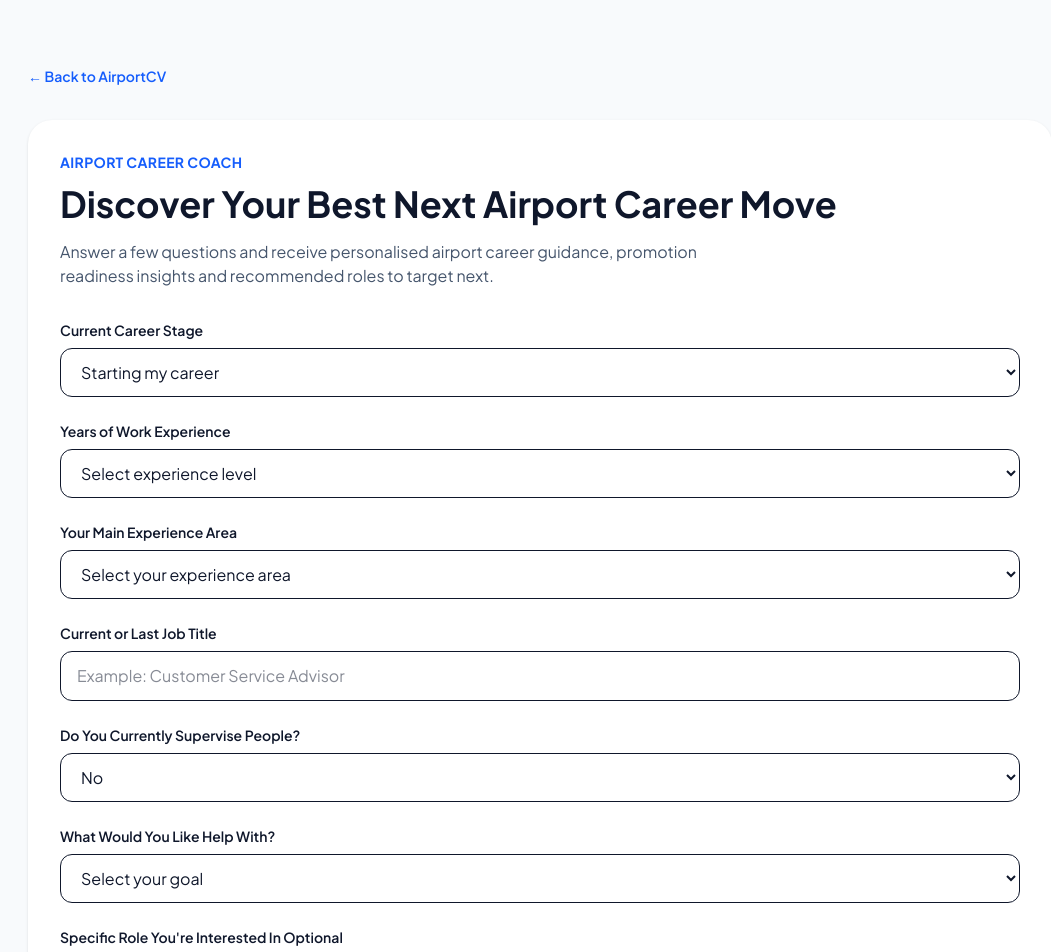
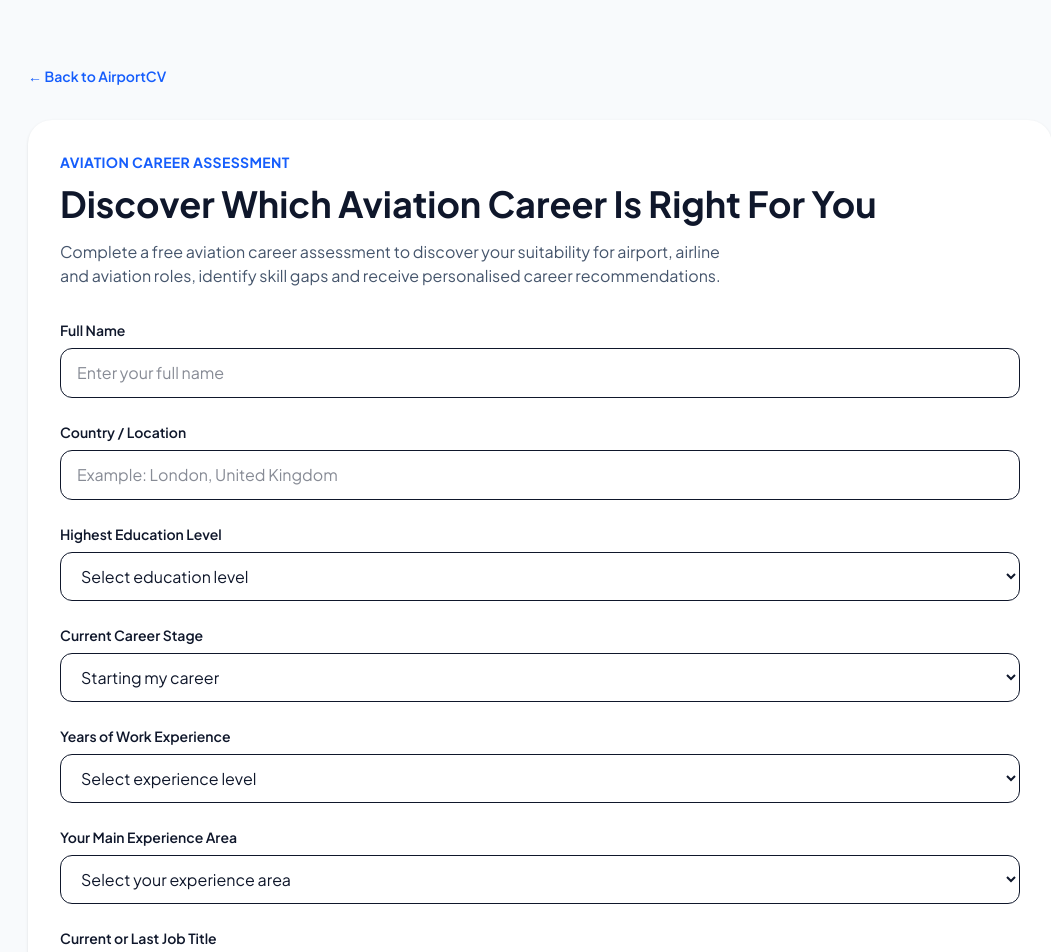
Before and after one commit to jjayakumaraero-eng/airportcv-web, a Next.js app: page /career-coach in a window 1280 px wide. Shown: the top 952 px of the page, without its empty margins (100-1151 px from the left). Built offline with nearby package versions, Linux system fonts and the light colour scheme.

Commit message:
Reposition career coach as aviation career assessment

```diff
--- a/app/career-coach/page.tsx
+++ b/app/career-coach/page.tsx
@@ -5,16 +5,29 @@
 
 const roles = [
   "Passenger Service Agent",
+  "Check-in Agent",
+  "Boarding Gate Agent",
+  "Lounge Agent",
   "Ramp Agent",
   "Baggage Handler",
   "Airport Security Officer",
   "Flight Dispatcher",
   "Load Controller",
-  "Other",
+  "Cabin Crew",
+  "Pilot",
+  "Aircraft Maintenance Engineer",
+  "Aircraft Technician",
+  "Cargo Agent",
+  "Airport Operations Officer",
+  "Airport Duty Manager",
+  "Other Airport / Airline Role",
 ];
 
 export default function CareerCoachPage() {
   const [careerStatus, setCareerStatus] = useState("Starting my career");
+  const [fullName, setFullName] = useState("");
+const [location, setLocation] = useState("");
+const [educationLevel, setEducationLevel] = useState("");
   const [yearsExperience, setYearsExperience] = useState("");
   const [experienceField, setExperienceField] = useState("");
   const [currentJobTitle, setCurrentJobTitle] = useState("");
@@ -43,10 +56,13 @@
         careerStatus,
         yearsExperience,
         experienceField,
+        fullName,
+        location,
+        educationLevel,
         leadershipExperience,
         careerGoal,
         currentJobTitle,
-        targetRole: targetRole === "Other" ? customRole : targetRole,
+        targetRole: targetRole === "Other Airport / Airline Role" ? customRole : targetRole,
         cvText,
         experienceDescription,
       }),
@@ -73,19 +89,67 @@
 
         <div className="mt-8 rounded-3xl bg-white p-8 shadow-sm">
           <p className="text-sm font-bold uppercase tracking-wide text-blue-600">
-            Airport Career Coach
+  Aviation Career Assessment
 </p>
 
 <h1 className="mt-3 text-4xl font-bold">
-            Discover Your Best Next Airport Career Move
+  Discover Which Aviation Career Is Right For You
 </h1>
 
 <p className="mt-4 max-w-2xl text-slate-600">
-            Answer a few questions and receive personalised airport career guidance,
-            promotion readiness insights and recommended roles to target next.
+  Complete a free aviation career assessment to discover your suitability for airport,
+  airline and aviation roles, identify skill gaps and receive personalised career recommendations.
 </p>
 
           <div className="mt-8 grid gap-6">
+            <div>
+  <label className="block text-sm font-semibold">
+    Full Name
+  </label>
+
+  <input
+    value={fullName}
+    onChange={(e) => setFullName(e.target.value)}
+    placeholder="Enter your full name"
+    className="mt-2 w-full rounded-xl border px-4 py-3"
+  />
+</div>
+
+<div>
+  <label className="block text-sm font-semibold">
+    Country / Location
+  </label>
+
+  <input
+    value={location}
+    onChange={(e) => setLocation(e.target.value)}
+    placeholder="Example: London, United Kingdom"
+    className="mt-2 w-full rounded-xl border px-4 py-3"
+  />
+</div>
+
+<div>
+  <label className="block text-sm font-semibold">
+    Highest Education Level
+  </label>
+
+  <select
+    value={educationLevel}
+    onChange={(e) => setEducationLevel(e.target.value)}
+    className="mt-2 w-full rounded-xl border px-4 py-3"
+  >
+    <option value="">Select education level</option>
+    <option>High School / Secondary School</option>
+    <option>College Diploma</option>
+    <option>Vocational Qualification</option>
+    <option>Bachelor's Degree</option>
+    <option>Master's Degree</option>
+    <option>Doctorate / PhD</option>
+    <option>Professional Aviation Qualification</option>
+    <option>Other</option>
+  </select>
+</div>
+
             <div>
               <label className="block text-sm font-semibold">
                 Current Career Stage
@@ -177,7 +241,7 @@
 
             <div>
               <label className="block text-sm font-semibold">
-                What Would You Like Help With?
+                What Is Your Main Aviation Career Goal?
               </label>
               <select
                 value={careerGoal}
@@ -185,36 +249,67 @@
                 className="mt-2 w-full rounded-xl border px-4 py-3"
               >
                 <option value="">Select your goal</option>
-                <option>Get my first airport job</option>
-                <option>Find the best airport role for my experience</option>
-                <option>Progress to a Team Leader or Supervisor role</option>
-                <option>Progress into management</option>
-                <option>Change career into the airport industry</option>
-                <option>Plan my long-term airport career path</option>
-                <option>Not sure – explore my options</option>
+
+<option>Get my first aviation job</option>
+
+<option>
+  Find the best aviation role for my experience
+</option>
+
+<option>Become Cabin Crew</option>
+
+<option>Become a Pilot</option>
+
+<option>
+  Become an Aircraft Maintenance Engineer
+</option>
+
+<option>
+  Become an Airport Operations Professional
+</option>
+
+<option>
+  Progress to Team Leader / Supervisor
+</option>
+
+<option>
+  Progress into Management
+</option>
+
+<option>
+  Change career into aviation
+</option>
+
+<option>
+  Plan my long-term aviation career path
+</option>
+
+<option>
+  Not sure – explore my options
+</option>
               </select>
             </div>
 
             <div>
               <label className="block text-sm font-semibold">
-                Specific Role You're Interested In Optional
+                Target Aviation Role (Optional)
               </label>
               <select
                 value={targetRole}
                 onChange={(e) => setTargetRole(e.target.value)}
                 className="mt-2 w-full rounded-xl border px-4 py-3"
               >
-                <option value="">Leave blank if you're exploring options</option>
+                <option value="">I'm not sure yet - recommend suitable aviation careers</option>
                 {roles.map((r) => (
                   <option key={r}>{r}</option>
                 ))}
               </select>
 
-              {targetRole === "Other" && (
+              {targetRole === "Other Airport / Airline Role" && (
                 <input
                   value={customRole}
                   onChange={(e) => setCustomRole(e.target.value)}
-                  placeholder="Type your target airport role"
+                  placeholder="Type your exact aviation, airport or airline role"
                   className="mt-3 w-full rounded-xl border px-4 py-3"
                 />
               )}
@@ -249,7 +344,9 @@
               disabled={loading}
               className="rounded-xl bg-blue-600 px-6 py-4 font-semibold text-white hover:bg-blue-500 disabled:bg-slate-400"
             >
-              {loading ? "Creating Your Career Plan..." : "Get My Career Plan"}
+              {loading
+  ? "Assessing Your Aviation Career Options..."
+  : "Get My Free Aviation Career Assessment"}
             </button>
           </div>
 
@@ -261,9 +358,10 @@
 
          {result && (
   <div className="mt-10 space-y-6">
+
     <div className="rounded-3xl border border-blue-100 bg-blue-50 p-6">
       <p className="text-sm font-semibold uppercase tracking-wide text-blue-700">
-                  Promotion Readiness
+        Aviation Career Suitability
       </p>
 
       <h2 className="mt-2 text-2xl font-bold text-slate-900">
@@ -290,7 +388,7 @@
               <div className="grid gap-6 md:grid-cols-2">
                 <div className="rounded-3xl bg-white p-6 shadow-sm">
                   <h3 className="text-xl font-bold">
-                    Recommended Roles To Apply For Now
+  Recommended Aviation Roles
 </h3>
 
                   <ul className="mt-3 list-disc pl-5 text-slate-700">
@@ -301,7 +399,9 @@
                 </div>
 
                 <div className="rounded-3xl bg-white p-6 shadow-sm">
-                  <h3 className="text-xl font-bold">Your Next Career Step</h3>
+                  <h3 className="text-xl font-bold">
+  Future Career Pathways
+</h3>
 
                   <ul className="mt-3 list-disc pl-5 text-slate-700">
                     {result.rolesToTargetLater?.map((item: string) => (
@@ -312,7 +412,9 @@
               </div>
 
               <div className="rounded-3xl bg-white p-6 shadow-sm">
-                <h3 className="text-xl font-bold">Skills to Build</h3>
+                <h3 className="text-xl font-bold">
+  Skills & Qualifications To Develop
+</h3>
 
                 <div className="mt-3 flex flex-wrap gap-2">
                   {result.skillsToBuild?.map((item: string) => (
@@ -327,7 +429,9 @@
               </div>
 
               <div className="rounded-3xl bg-white p-6 shadow-sm">
-                <h3 className="text-xl font-bold">CV Positioning Advice</h3>
+                <h3 className="text-xl font-bold">
+  How To Strengthen Your Application
+</h3>
 
                 <ul className="mt-3 list-disc pl-5 text-slate-700">
                   {result.cvPositioningAdvice?.map((item: string) => (
@@ -345,6 +449,48 @@
                   ))}
                 </ol>
               </div>
+<div className="rounded-3xl bg-slate-950 p-6 text-white shadow-sm">
+  <h3 className="text-xl font-bold">
+    Recommended AirportCV Tools
+  </h3>
+
+  <p className="mt-2 text-slate-300">
+    Based on your assessment, continue with the tools below to improve your aviation applications.
+  </p>
+
+  <div className="mt-5 grid gap-4 md:grid-cols-3">
+    <a
+      href="/cv-checker"
+      className="rounded-2xl bg-white/10 p-4 transition hover:bg-white/15"
+    >
+      <h4 className="font-bold">Check My CV</h4>
+      <p className="mt-2 text-sm text-slate-300">
+        Test your CV against your target aviation role.
+      </p>
+    </a>
+
+    <a
+      href="/cover-letter"
+      className="rounded-2xl bg-white/10 p-4 transition hover:bg-white/15"
+    >
+      <h4 className="font-bold">Cover Letter Generator</h4>
+      <p className="mt-2 text-sm text-slate-300">
+        Create a tailored aviation cover letter.
+      </p>
+    </a>
+
+    <a
+      href="/interview-prep"
+      className="rounded-2xl bg-white/10 p-4 transition hover:bg-white/15"
+    >
+      <h4 className="font-bold">Interview Preparation</h4>
+      <p className="mt-2 text-sm text-slate-300">
+        Practise role-specific aviation interview questions.
+      </p>
+    </a>
+  </div>
+</div>
+
             </div>
           )}
         </div>
--- a/app/page.tsx
+++ b/app/page.tsx
@@ -510,7 +510,7 @@
 </div>
 
       <a
-        href="/cv-checker"
+        href="/career-coach"
         className="rounded-xl bg-blue-600 px-3 py-2 text-xs font-bold text-white shadow-lg shadow-blue-600/30 transition hover:bg-blue-500 sm:px-5 sm:py-3 sm:text-sm"
       >
         Get Started Free
@@ -551,18 +551,18 @@
 
       <div className="mt-8 flex flex-col gap-4 sm:flex-row">
         <a
-          href="#tools"
+          href="/career-coach"
           className="rounded-xl bg-blue-600 px-7 py-4 text-center font-bold text-white shadow-lg shadow-blue-600/30 hover:bg-blue-500"
         >
-          Get Your Free Career Assessment →
+          Get Your Free Aviation Career Assessment →
         </a>
 
         <a
-          href="#how-it-works"
-          className="rounded-xl border border-white/30 px-7 py-4 text-center font-bold text-white hover:bg-white/10"
-        >
-          Learn More
-        </a>
+  href="/cv-checker"
+  className="rounded-xl border border-white/30 px-7 py-4 text-center font-bold text-white hover:bg-white/10"
+>
+  Check My CV
+</a>
       </div>
 
       <div className="mt-10 flex items-center gap-4">
@@ -772,10 +772,10 @@
 
         <div>
           <a
-            href="/cv-checker"
+            href="/career-coach"
             className="inline-flex items-center rounded-xl bg-blue-600 px-8 py-4 font-bold text-white shadow-lg shadow-blue-600/30 transition hover:bg-blue-500"
           >
-            Get Your Free Career Assessment →
+            Get Your Free Aviation Career Assessment →
           </a>
         </div>
 
```
Lines whose indentation alone changed are shown as unchanged.
